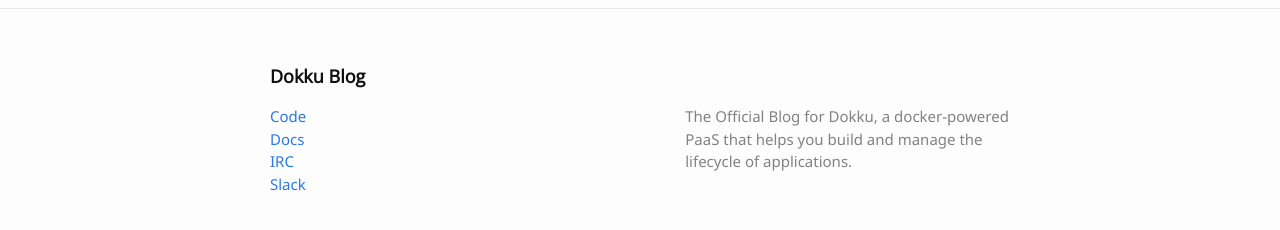
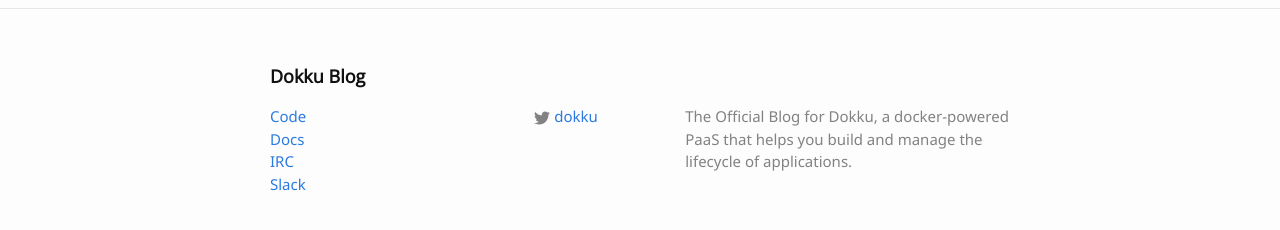
Before and after one commit to dokku/dokku.github.io, a Jekyll site: the page built from index.html, in a window 1280 px wide. Shown: the part 336-566 px from the top of the page. Built offline with Jekyll 4.4.1, drawn with Linux system fonts in a browser that asks for light colours.

Commit message:
Set twitter_username

```diff
--- a/_config.yml
+++ b/_config.yml
@@ -13,7 +13,7 @@
   build and manage the lifecycle of applications.
 baseurl: "" # the subpath of your site, e.g. /blog
 url: "https://dokku.github.io" # the base hostname & protocol for your site
-# twitter_username: jekyllrb
+twitter_username: dokku
 # github_username:  dokku
 
 # Build settings
```
